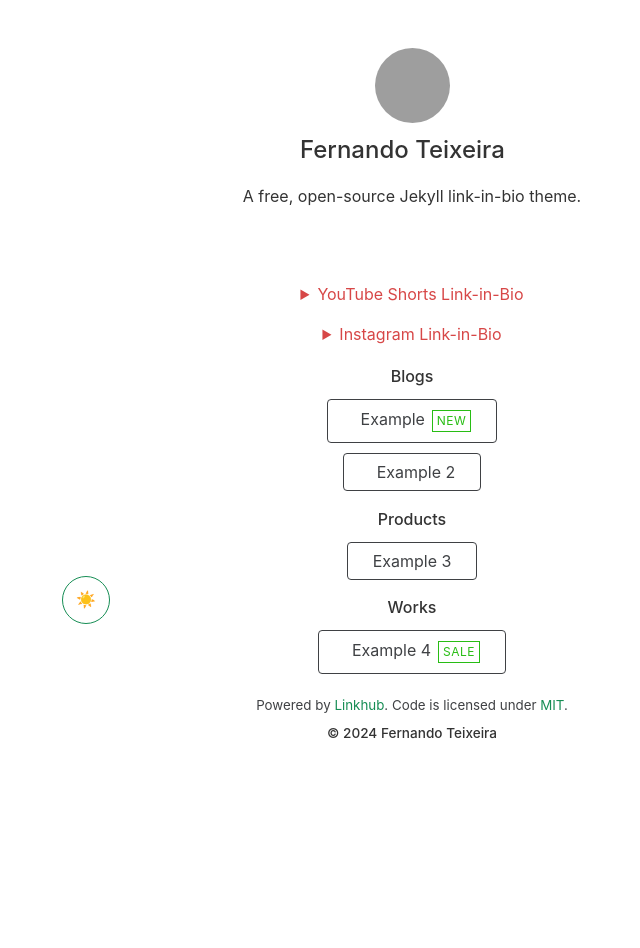
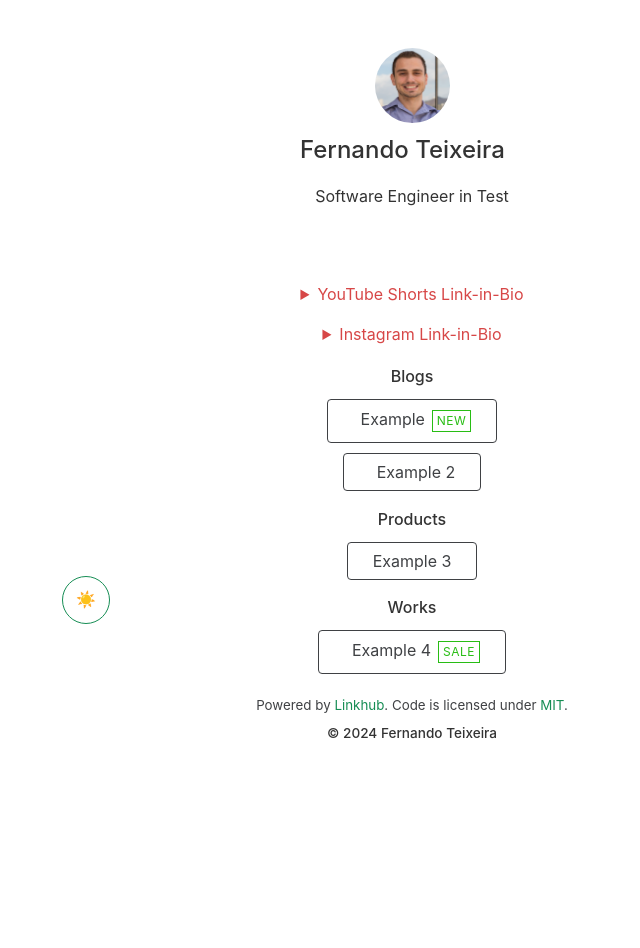
Before and after one commit to teixeira-fernando/teixeira-fernando.github.io, a Jekyll site: the page built from index.html, in a window 1280 px wide. Shown: the whole page, without its empty margins (228-868 px from the left). Built offline with Jekyll 4.4.1, drawn with Linux system fonts in a browser that asks for light colours; nearby versions of some CDN libraries; grey boxes are pictures that could not be loaded.

Commit message:
added my profile picture

```diff
--- a/_config.yml
+++ b/_config.yml
@@ -4,17 +4,17 @@ theme: linkhub-jekyll-theme
 # Site Configuration
 name: Fernando Teixeira  # Name of your website
 tagline: Links  # Set your preferred page title
-description: A free, open-source Jekyll link-in-bio theme.  # Also used as a meta description
+description: Software Engineer in Test  # Also used as a meta description
 favicon: https://picsum.photos/32/32 # Path / URL to the favicon of your website (e.g., 'assets/images/favicon.png')
-logo: https://picsum.photos/200 # Path / URL to the logo (e.g., 'assets/images/logo.png')
+logo: assets/images/profile_min_Fernando_Teixeira.png # Path / URL to the logo (e.g., 'assets/images/logo.png')
 url: https://link.example.com # URL of your website
 locale: en_GB # The value specifies the locale in which these tags are marked up. It follows the format `language_TERRITORY`.
 ga4: G-XXXXXXX # Google Analytics 4 measurement ID (optional). Remove it if not needed.
 twitter:
   username: DigiMalayali # Used for SEO
 image:
-  path: https://picsum.photos/200 # Used for SEO
-  type: jpeg # File format of image. Change according to your image. Supported types: https://en.wikipedia.org/wiki/Media_type#Common_examples
+  path: assets/images/profile_min_Fernando_Teixeira.png # Used for SEO
+  type: png # File format of image. Change according to your image. Supported types: https://en.wikipedia.org/wiki/Media_type#Common_examples
   height: 100 # Pixels
   width: 100
   alt: logo
```
Also changed, not shown: assets/images/profile_min_Fernando_Teixeira.png (added).
